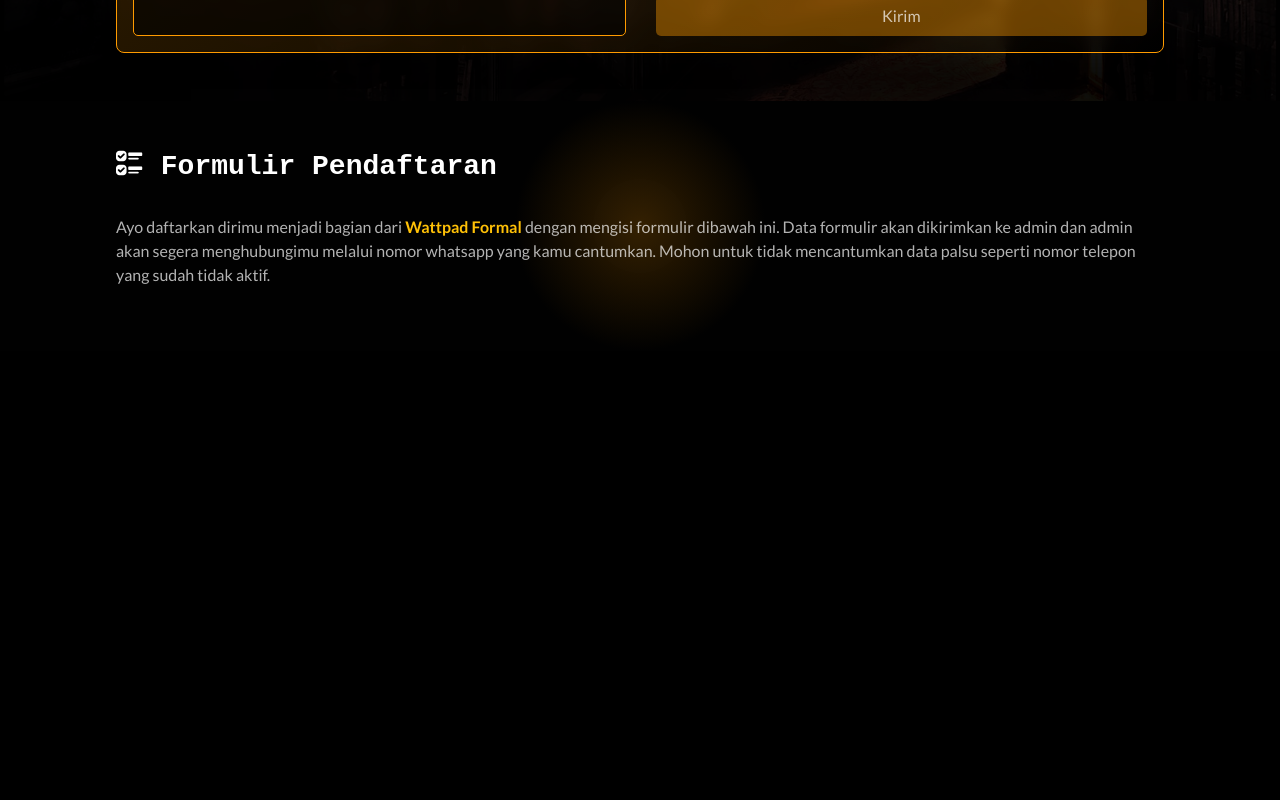
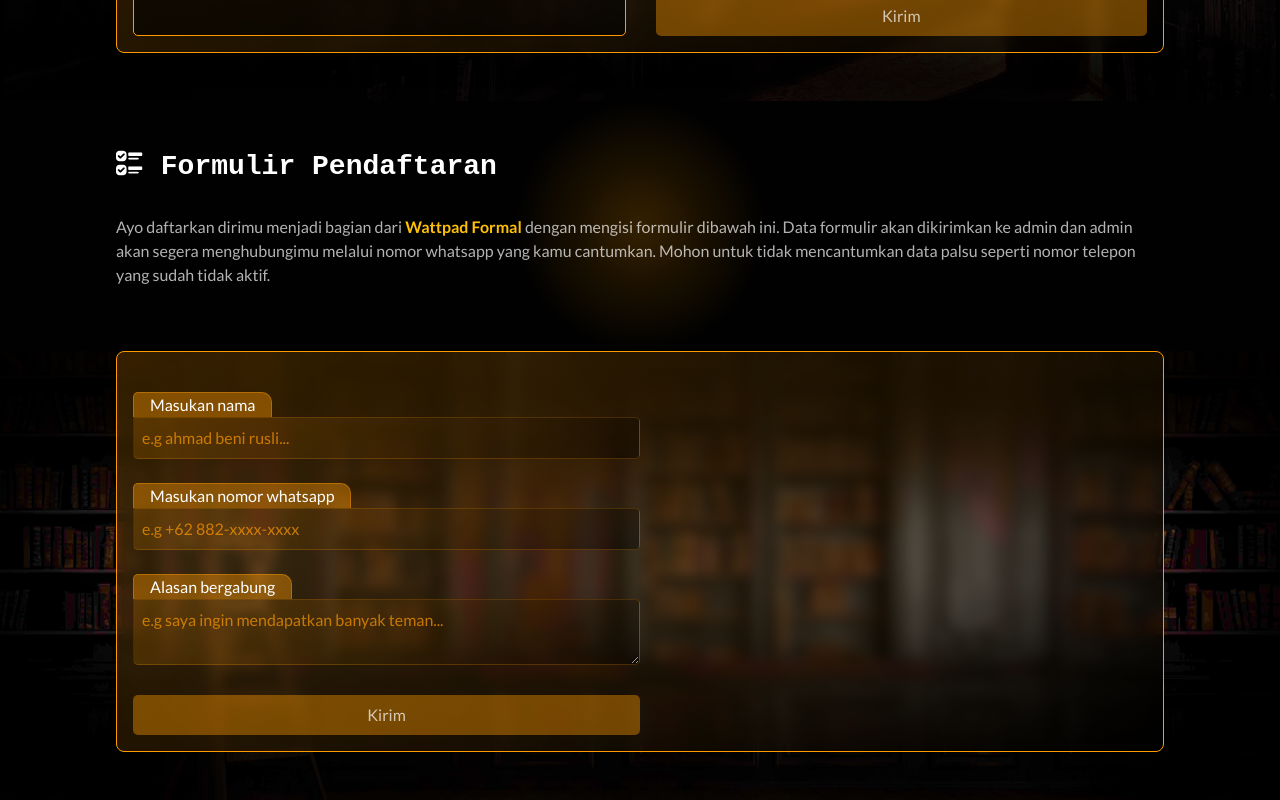
Before and after one commit to Abrazax56/Profil-wf, a React (Vite) app: page / in a window 1280 px wide. Shown: the part 4807-5607 px from the top of the page. Before the commit the page ends 5158 px from the top, so only its background shows below. Built offline with nearby package versions, Linux system fonts and the light colour scheme; no server answers.

Commit message:
twentytwo-commit

```diff
--- a/src/App.jsx
+++ b/src/App.jsx
@@ -12,6 +12,7 @@ import SectionFive from './components/Section5.jsx'
 import SectionSix from './components/Section6.jsx'
 import SectionSeven from './components/Section7.jsx'
 import SectionEight from './components/Section8.jsx'
+import SectionNine from './components/Section9.jsx'
 import Admin from './components/Admin.jsx'
 import Scroll from './components/ScrollTop.jsx'
 
@@ -29,6 +30,7 @@ function App() {
       <SectionSix/>
       <SectionSeven/>
       <SectionEight/>
+      <SectionNine/>
       <Scroll/>
     </>
   )
--- /dev/null
+++ b/src/components/FormRegis.jsx
@@ -0,0 +1,38 @@
+import React, {useState, useRef} from 'react';
+const scriptURL = 'https://script.google.com/macros/s/AKfycbyZ5RLeHOVatLhrLE7nSoL22kEB5s9OTgyOIezKEJIvpYE2ROsYf35UBJMJ2D88WkknhQ/exec';
+
+export default function FormRegis() {
+  const form = useRef(null);
+  function HandelSubmiit (e) {
+    e.preventDefault();
+    document.querySelector(".kirm").classList.toggle('d-none')
+    document.querySelector(".loadng").classList.toggle('d-none')
+    fetch(scriptURL, { method: 'POST', body: new FormData(form.current)})
+     .then(response => {
+       document.getElementById('formulr').reset()
+       document.querySelector(".kirm").classList.toggle('d-none')
+       document.querySelector(".loadng").classList.toggle('d-none')
+       window.navigator.vibrate(500)
+     })
+     .catch(error => console.error('Error!', error.message));
+  }
+  return (
+    <div className="mainSection px-3 pb-5 d-flex flex-column align-items-baseline">
+      <div className="p-3 komenan jadwal w-100">
+        <form id="formulr" ref={form} name="submit-to-google-sheet" className="mt-4 formulir" onSubmit={HandelSubmiit}>
+          <label className="label text-white px-3">Masukan nama</label>
+          <input type="text" name="nama" className="namakomen comment-nama w-100 p-2 text-warning" placeholder="e.g ahmad beni rusli..." minlength="4" maxlength="25" required/>
+          <label className="label text-white mt-4 px-3">Masukan nomor whatsapp</label>
+          <input type="number" name="nowa" className="namakomen comment-nama w-100 p-2 text-warning" placeholder="e.g +62 882-xxxx-xxxx" minlength="11" maxlength="18" required/>
+          <label className="label text-white mt-4 px-3">Alasan bergabung</label>
+          <textarea name="pesan" className="komentarny comment-nama w-100 p-2 text-warning" placeholder="e.g saya ingin mendapatkan banyak teman..." minlength="4" maxlength="2500" required></textarea>
+          <button type="submit" className="kirm mt-4 p-2 w-100 button">Kirim</button>
+          <button className="mt-4 p-2 w-100 button d-none loadng" type="button" disabled>
+            <span class="spinner-border spinner-border-sm" aria-hidden="true"></span>
+            <span role="status"> Mengirim...</span>
+          </button>
+        </form>
+      </div>
+    </div>
+  )
+}
--- /dev/null
+++ b/src/components/Section9.jsx
@@ -0,0 +1,8 @@
+import FormRegis from './FormRegis.jsx'
+export default function SectionNine() {
+  return (
+    <div className="section-nine w-100 d-flex flex-column align-items-center">
+      <FormRegis/>
+    </div>
+  );
+}
--- a/src/css/style.css
+++ b/src/css/style.css
@@ -295,6 +295,13 @@ html {
   background-position: center;
   box-shadow: inset 0 10rem 10rem rgba(0, 0, 0, 1), inset 0 -10rem 10rem rgba(0, 0, 0, 1);
 }
+.section-nine {
+  background-image: url('/img/bg6.jpg');
+  background-repeat: no-repeat;
+  background-size: cover;
+  background-position: center;
+  box-shadow: inset 0 10rem 10rem rgba(0, 0, 0, 1), inset 0 -10rem 10rem rgba(0, 0, 0, 1);
+}
 .comment-nama {
   border: 1px solid rgba(255, 155, 0, .2);
   background-image: linear-gradient(145deg, rgba(255, 155, 0, .2), rgba(0, 0, 0, .4));
```
Also changed, not shown: public/img/bg6.jpg (added).
